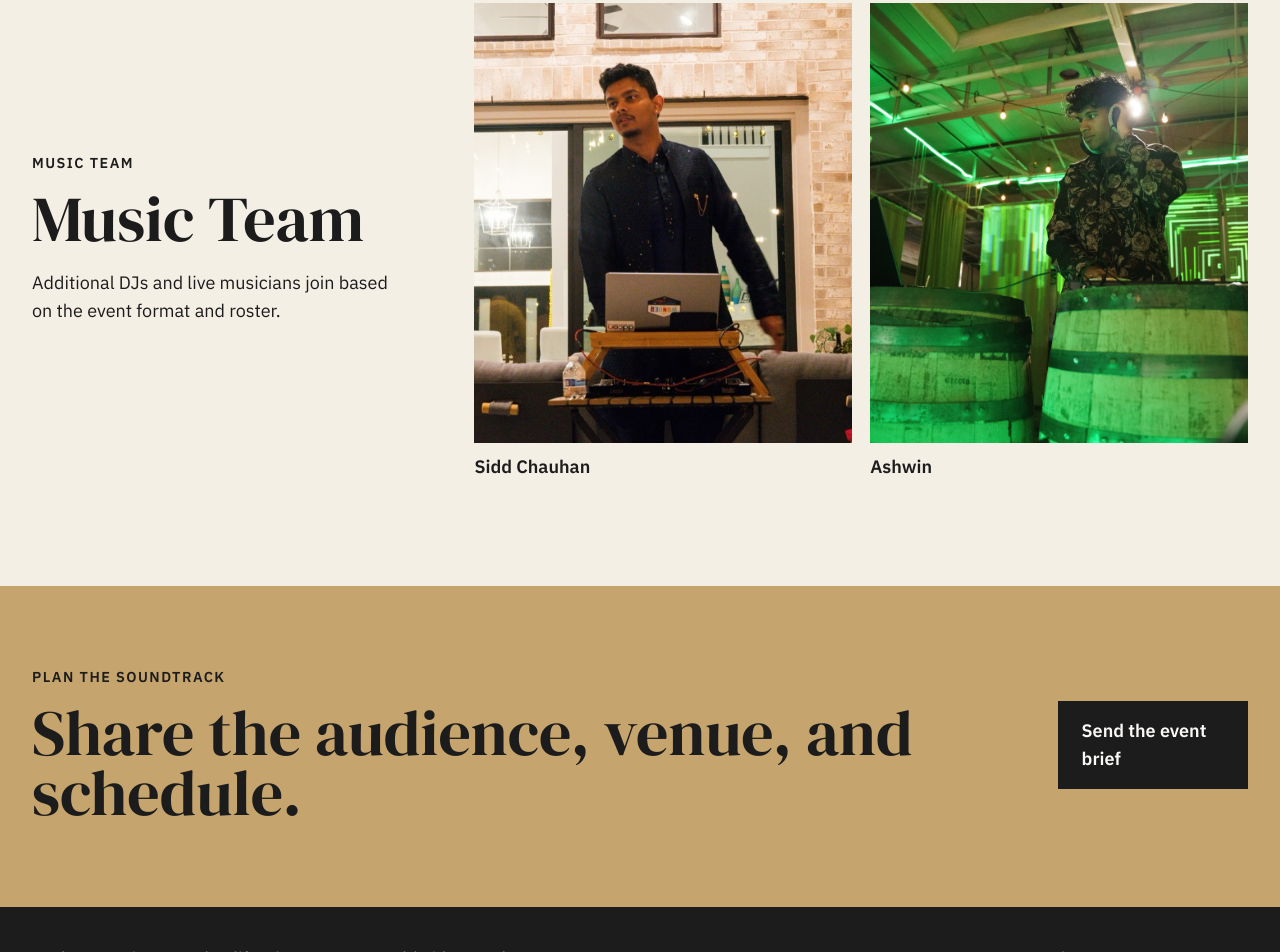
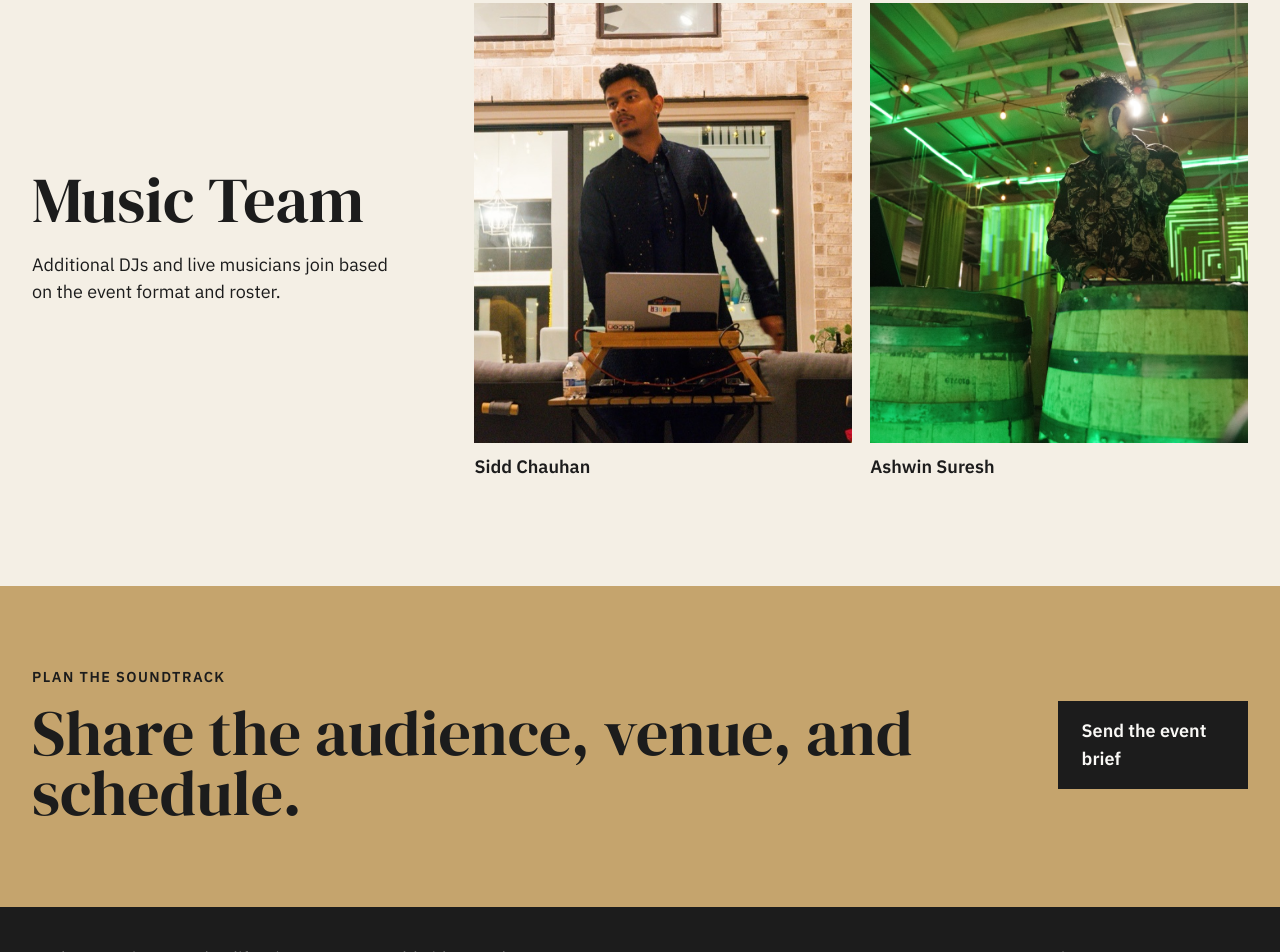
Before and after one commit to binophotography1-del/sesha-country-club-site, a website: page service-music.html in a window 1280 px wide. Shown: the part 1580-2532 px from the top of the page. Drawn offline with Linux system fonts and the light colour scheme.

Commit message:
Remove redundant Music team eyebrow, add Suresh to Ashwin's caption

```diff
--- a/service-music.html
+++ b/service-music.html
@@ -5,7 +5,7 @@
 <main id="main">
   <section class="service-detail-hero"><div><p class="eyebrow">Music · DJs, musicians, and event support</p><h1>Build the soundtrack around the room.</h1><p class="lead">Choose a DJ set, custom mix, live musicians, sound support, or a combined lineup shaped around the audience and schedule.</p><a class="primary-button" href="c-contact.html?service=music#event-brief">Plan the music</a></div><img src="assets/ashwin-dj.jpg" alt="Ashwin performing a DJ set at a live event" width="1607" height="1072"></section>
   <section class="detail-list" aria-labelledby="music-includes"><p class="eyebrow">Available formats</p><h2 id="music-includes">Choose the energy for each part of the event.</h2><div><article><h3>DJ sets and mixes</h3><p>Plan cocktail-hour music, dance-floor sets, or custom mixes around the audience.</p></article><article><h3>Live musicians</h3><p>Add instrumentalists, vocalists, or live performers to the lineup.</p></article><article><h3>Sound and programming</h3><p>Coordinate playlists, pacing, event sound, and musical cues with the run of show.</p></article></div></section>
-  <section class="performer-pair" aria-labelledby="music-team-title"><div><p class="eyebrow">Music team</p><h2 id="music-team-title">Music Team</h2><p>Additional DJs and live musicians join based on the event format and roster.</p></div><div class="performer-images"><figure><img src="assets/sidd-dj.jpg" alt="Sidd Chauhan performing a DJ set at a live event" width="1000" height="666" loading="lazy"><figcaption>Sidd Chauhan</figcaption></figure><figure><img src="assets/ashwin-dj.jpg" alt="Ashwin performing a DJ set at a live event" width="1607" height="1072" loading="lazy"><figcaption>Ashwin</figcaption></figure></div></section>
+  <section class="performer-pair" aria-labelledby="music-team-title"><div><h2 id="music-team-title">Music Team</h2><p>Additional DJs and live musicians join based on the event format and roster.</p></div><div class="performer-images"><figure><img src="assets/sidd-dj.jpg" alt="Sidd Chauhan performing a DJ set at a live event" width="1000" height="666" loading="lazy"><figcaption>Sidd Chauhan</figcaption></figure><figure><img src="assets/ashwin-dj.jpg" alt="Ashwin performing a DJ set at a live event" width="1607" height="1072" loading="lazy"><figcaption>Ashwin Suresh</figcaption></figure></div></section>
   <section class="inner-cta"><div><p class="eyebrow">Plan the soundtrack</p><h2>Share the audience, venue, and schedule.</h2></div><a class="primary-button" href="c-contact.html?service=music#event-brief">Send the event brief</a></section>
 </main>
 <footer><p>Sesha Dasari · Texas / California · Open to worldwide travel</p><nav aria-label="Footer navigation"><a href="index.html">Home</a><a href="c-services.html">Services</a><a href="c-team.html">Team</a><a href="c-contact.html#event-brief">Contact</a></nav></footer><script src="c-site.js" defer></script></body></html>
```
